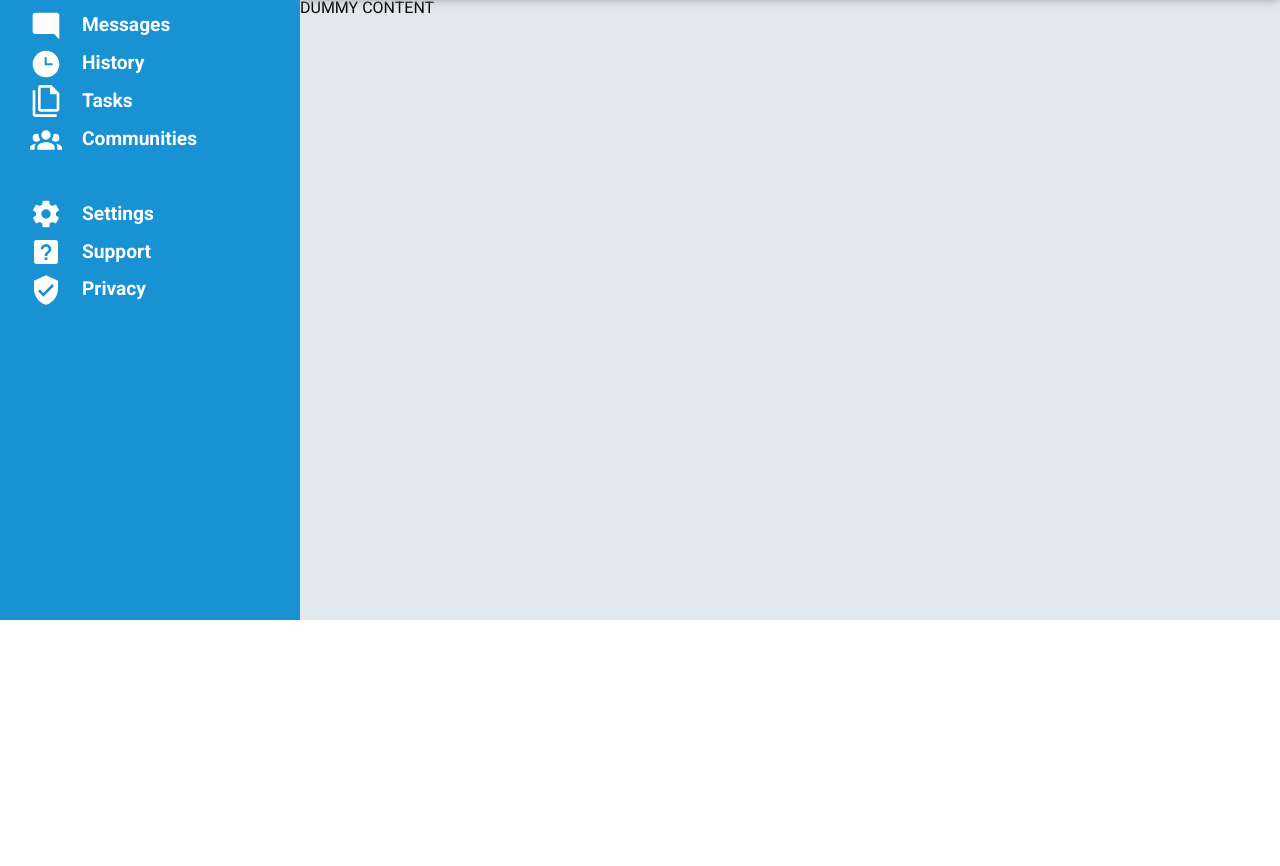
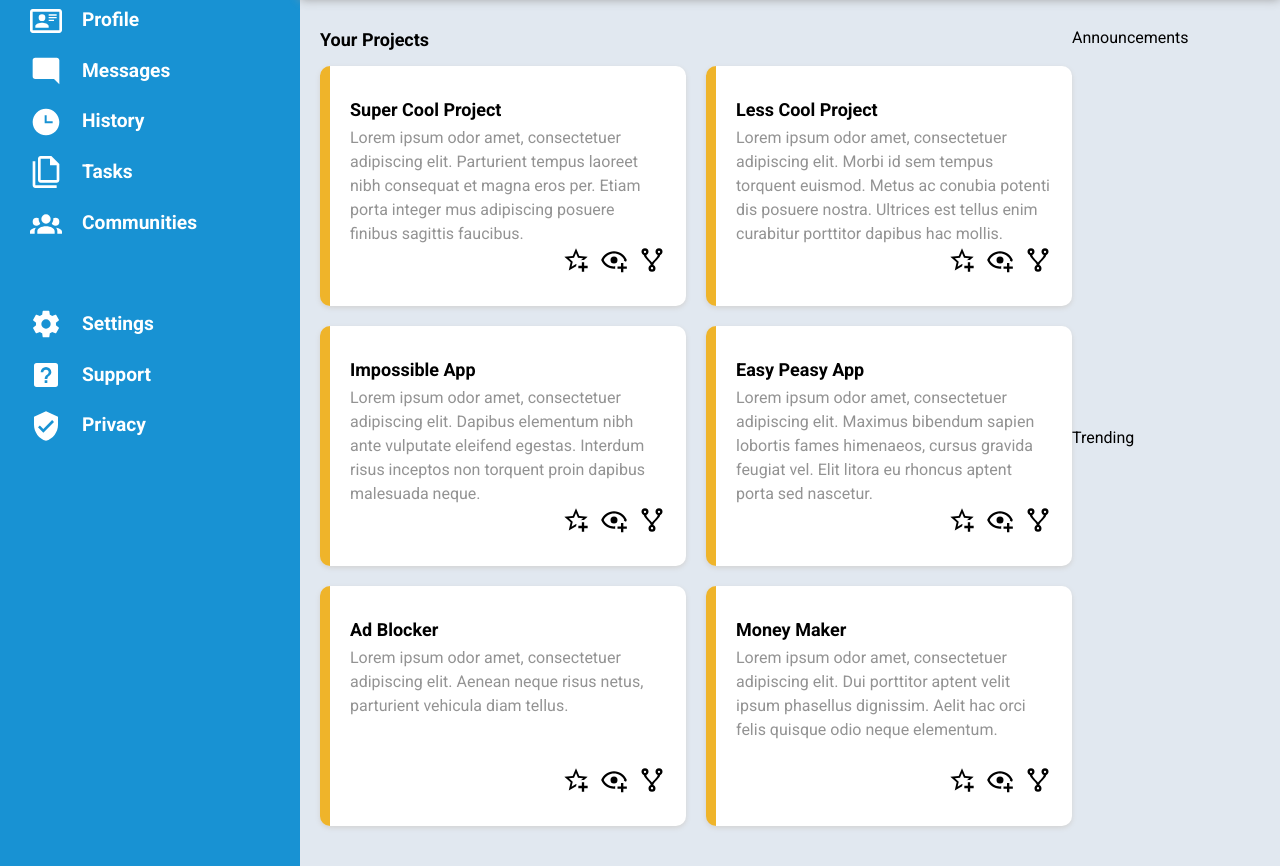
Before and after one commit to TheSeagullDev/odin-admin-dashboard, a plain HTML site: page index.html in a window 1280 px wide. Shown: the part 180-1046 px from the top of the page. Before the commit the page ends 800 px from the top, so only its background shows below. Drawn offline with Linux system fonts and the light colour scheme.

Commit message:
Create projects view

```diff
--- a/index.html
+++ b/index.html
@@ -45,7 +45,65 @@
             </div>
         </div>
         <div class="content">
-            DUMMY CONTENT
+            <div class="projects">
+                <div class="content-header">Your Projects</div>
+                <div class="card">
+                    <div class="project-title">Super Cool Project</div>
+                    <div class="project-text">Lorem ipsum odor amet, consectetuer adipiscing elit. Parturient tempus laoreet nibh consequat et magna eros per. Etiam porta integer mus adipiscing posuere finibus sagittis faucibus. </div>
+                    <div class="icons">
+                        <img src="/assets/star-plus-outline.svg">
+                        <img src="/assets/eye-plus-outline.svg">
+                        <img src="/assets/source-fork.svg">
+                    </div>
+                </div>
+                <div class="card">
+                    <div class="project-title">Less Cool Project</div>
+                    <div class="project-text">Lorem ipsum odor amet, consectetuer adipiscing elit. Morbi id sem tempus torquent euismod. Metus ac conubia potenti dis posuere nostra. Ultrices est tellus enim curabitur porttitor dapibus hac mollis. </div>
+                    <div class="icons">
+                        <img src="/assets/star-plus-outline.svg">
+                        <img src="/assets/eye-plus-outline.svg">
+                        <img src="/assets/source-fork.svg">
+                    </div>
+                </div>
+                <div class="card">
+                    <div class="project-title">Impossible App</div>
+                    <div class="project-text">Lorem ipsum odor amet, consectetuer adipiscing elit. Dapibus elementum nibh ante vulputate eleifend egestas. Interdum risus inceptos non torquent proin dapibus malesuada neque. </div>
+                    <div class="icons">
+                        <img src="/assets/star-plus-outline.svg">
+                        <img src="/assets/eye-plus-outline.svg">
+                        <img src="/assets/source-fork.svg">
+                    </div>
+                </div>
+                <div class="card">
+                    <div class="project-title">Easy Peasy App</div>
+                    <div class="project-text">Lorem ipsum odor amet, consectetuer adipiscing elit. Maximus bibendum sapien lobortis fames himenaeos, cursus gravida feugiat vel. Elit litora eu rhoncus aptent porta sed nascetur.</div>
+                    <div class="icons">
+                        <img src="/assets/star-plus-outline.svg">
+                        <img src="/assets/eye-plus-outline.svg">
+                        <img src="/assets/source-fork.svg">
+                    </div>
+                </div>
+                <div class="card">
+                    <div class="project-title">Ad Blocker</div>
+                    <div class="project-text">Lorem ipsum odor amet, consectetuer adipiscing elit. Aenean neque risus netus, parturient vehicula diam tellus.</div>
+                    <div class="icons">
+                        <img src="/assets/star-plus-outline.svg">
+                        <img src="/assets/eye-plus-outline.svg">
+                        <img src="/assets/source-fork.svg">
+                    </div>
+                </div>
+                <div class="card">
+                    <div class="project-title">Money Maker</div>
+                    <div class="project-text">Lorem ipsum odor amet, consectetuer adipiscing elit. Dui porttitor aptent velit ipsum phasellus dignissim. Aelit hac orci felis quisque odio neque elementum.</div>
+                    <div class="icons">
+                        <img src="/assets/star-plus-outline.svg">
+                        <img src="/assets/eye-plus-outline.svg">
+                        <img src="/assets/source-fork.svg">
+                    </div>
+                </div>
+            </div>
+            <div class="announcements">Announcements</div>
+            <div class="trending">Trending</div>
         </div>
     </div>
 </body>
--- a/styles.css
+++ b/styles.css
@@ -82,6 +82,10 @@ img {
 
 .content {
   background-color: #e1e8f0;
+  display: grid;
+  grid-template-columns: 4fr 1fr;
+  grid-template-rows: repeat(2 1fr);
+  padding: 30px 20px 40px;
 }
 
 .container {
@@ -177,3 +181,46 @@ button {
   font-size: 24px;
   font-weight: bold;
 }
+
+.projects {
+  grid-row: 1 / 3;
+  display: grid;
+  gap: 20px;
+  grid-template-rows: 20px repeat(3, 1fr);
+  grid-template-columns: repeat(2, 1fr);
+}
+
+.card {
+  background-color: #ffffff;
+  border-left: 10px solid #efb42a;
+  border-radius: 10px;
+  box-shadow: 0px 2px 5px lightgray;
+  padding: 30px 20px;
+  display: grid;
+  grid-template-rows: 30px 1fr 30px;
+}
+
+.content-header {
+  grid-column: 1 / -1;
+  font-size: 18px;
+  font-weight: bold;
+}
+
+.project-title {
+  font-size: 18px;
+  font-weight: bold;
+}
+
+.project-text {
+  color: #939393;
+}
+
+.icons {
+  display: flex;
+  justify-content: flex-end;
+  gap: 10px;
+}
+
+.icons img {
+  height: 28px;
+}
```
